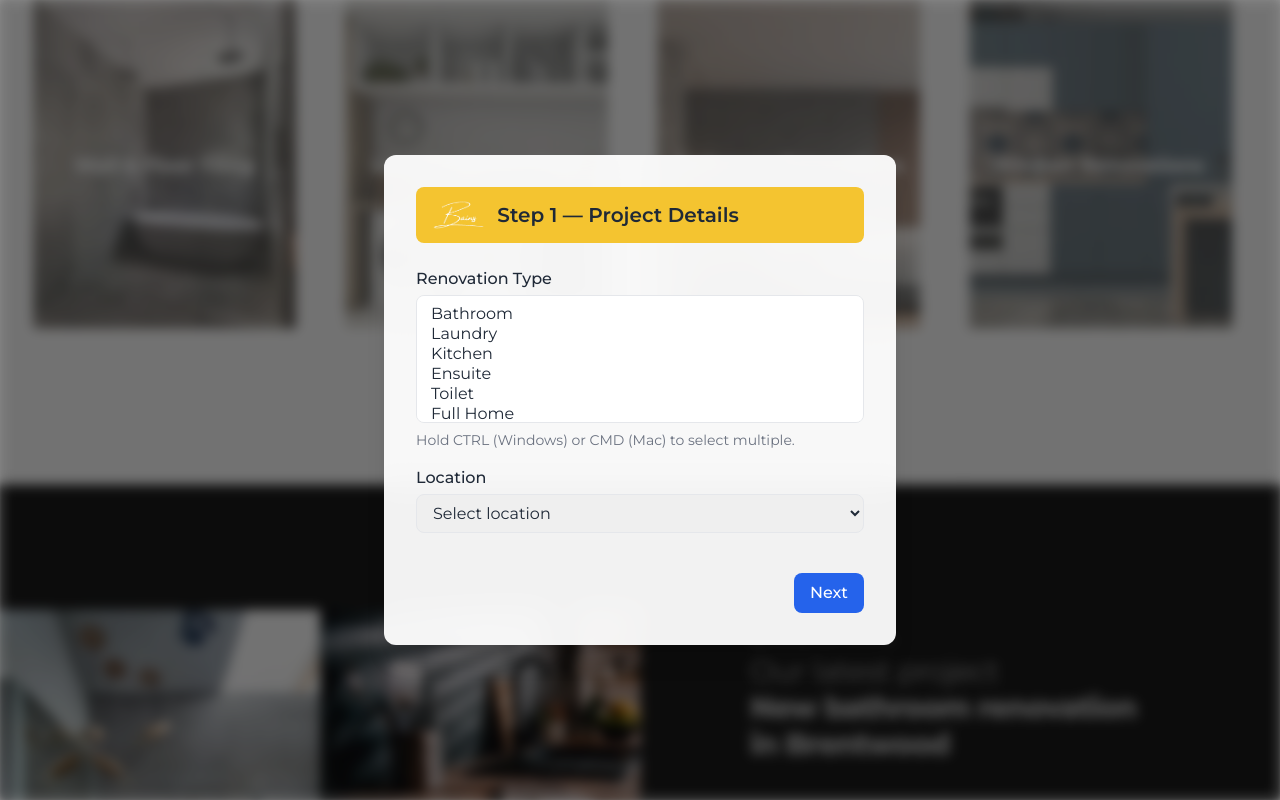
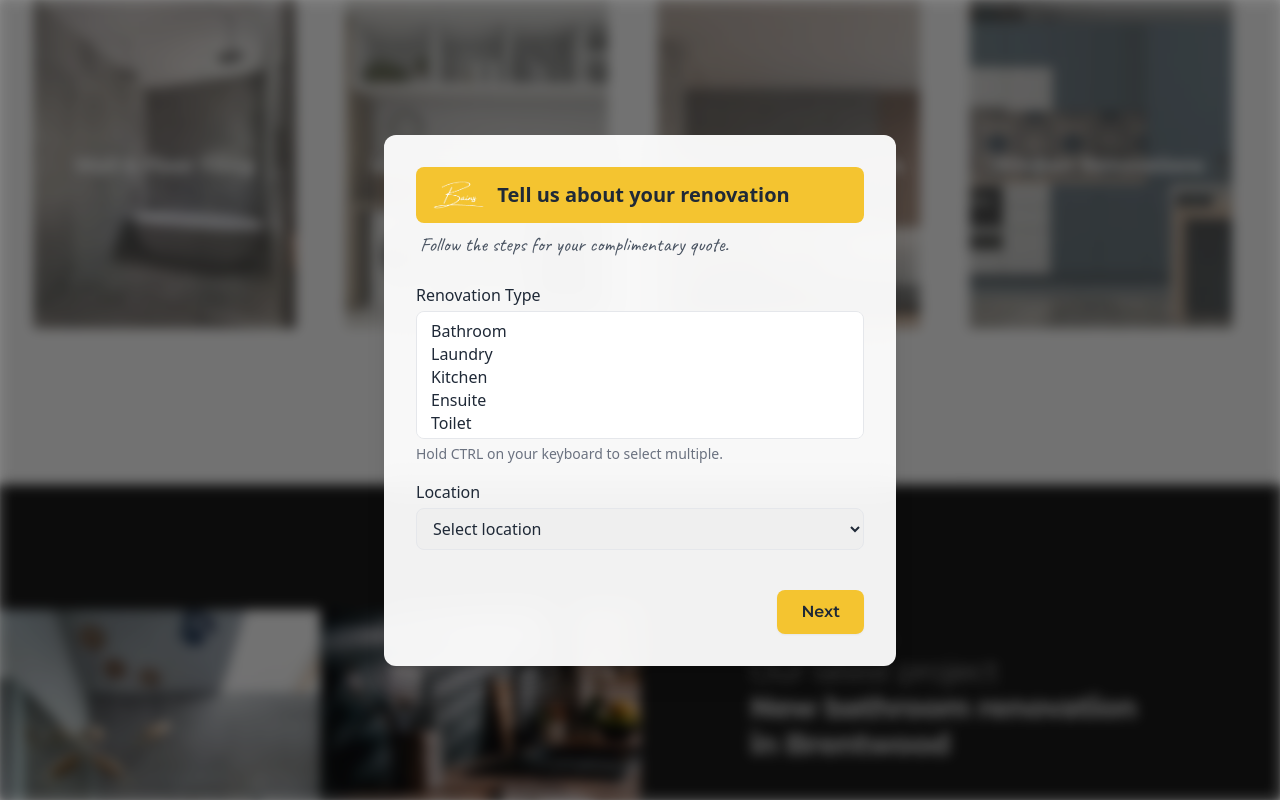
Before and after one commit to vinsnt76/antigravity-demo, a Next.js app: page /quote-demo in a window 1280 px wide. Built offline with nearby package versions, Linux system fonts and the light colour scheme.

Commit message:
Update Step 1 header text, subline with Caveat font, multi-select instructions, and brand yellow Next button styling

```diff
--- a/app/layout.tsx
+++ b/app/layout.tsx
@@ -1,10 +1,16 @@
 import type { Metadata } from "next";
-import { Montserrat } from "next/font/google";
+import { Montserrat, Caveat } from "next/font/google";
 import "./globals.css";
 
 const montserrat = Montserrat({
   subsets: ["latin"],
   weight: ["400", "500", "600", "700"],
+});
+
+const caveat = Caveat({
+  subsets: ["latin"],
+  weight: ["400", "700"],
+  variable: "--font-caveat",
 });
 
 export const metadata: Metadata = {
@@ -19,7 +25,9 @@ export default function RootLayout({
 }>) {
   return (
     <html lang="en">
-      <body className={montserrat.className}>{children}</body>
+      <body className={`${montserrat.className} ${caveat.variable} antialiased`}>
+        {children}
+      </body>
     </html>
   );
 }
--- a/app/quote-demo/components/FormNavigation.tsx
+++ b/app/quote-demo/components/FormNavigation.tsx
@@ -25,7 +25,7 @@ export default function FormNavigation({
         <button
           type="button"
           onClick={onNext}
-          className="px-4 py-2 rounded-lg bg-blue-600 text-white hover:bg-blue-700 font-medium transition-colors"
+          className="px-6 py-2.5 rounded-lg bg-[#F4C430] hover:bg-[#e0b220] text-gray-800 font-semibold shadow-sm transition-all duration-200"
         >
           Next
         </button>
--- a/app/quote-demo/components/StepOne.tsx
+++ b/app/quote-demo/components/StepOne.tsx
@@ -5,14 +5,19 @@ export default function StepOne() {
   const form = useFormContextSafe<FormData>();
 
   return (
-    <div className="space-y-6 text-gray-800">
-      <div className="bg-[#F4C430] px-4 py-3 rounded-lg flex items-center gap-3 mb-4">
-        <img
-          src="/bains-logo.webp"
-          alt="Bains Renovations"
-          className="h-8 w-auto"
-        />
-        <h2 className="text-xl font-semibold">Step 1 — Project Details</h2>
+    <div className="space-y-6 text-gray-800 font-sans">
+      <div>
+        <div className="bg-[#F4C430] px-4 py-3 rounded-lg flex items-center gap-3 mb-2">
+          <img
+            src="/bains-logo.webp"
+            alt="Bains Renovations"
+            className="h-8 w-auto"
+          />
+          <h2 className="text-xl font-semibold text-gray-800">Tell us about your renovation</h2>
+        </div>
+        <p className="font-caveat text-xl text-gray-600 pl-1">
+          Follow the steps for your complimentary quote.
+        </p>
       </div>
 
       <div className="space-y-4">
@@ -32,7 +37,7 @@ export default function StepOne() {
           </select>
 
           <p className="text-gray-500 text-sm mt-1">
-            Hold CTRL (Windows) or CMD (Mac) to select multiple.
+            Hold CTRL on your keyboard to select multiple.
           </p>
 
           <p className="text-red-600 text-sm mt-1">
--- a/tailwind.config.ts
+++ b/tailwind.config.ts
@@ -7,7 +7,11 @@ const config: Config = {
     "./app/**/*.{js,ts,jsx,tsx,mdx}",
   ],
   theme: {
-    extend: {},
+    extend: {
+      fontFamily: {
+        caveat: ["var(--font-caveat)", "cursive"],
+      },
+    },
   },
   plugins: [],
 };
```
